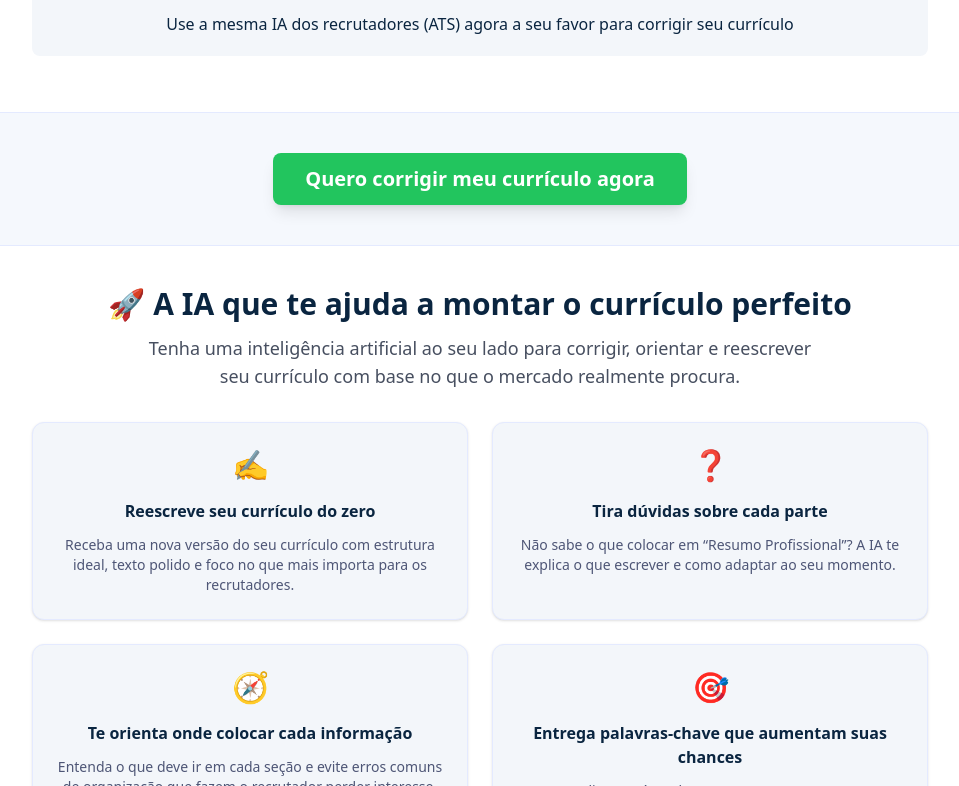
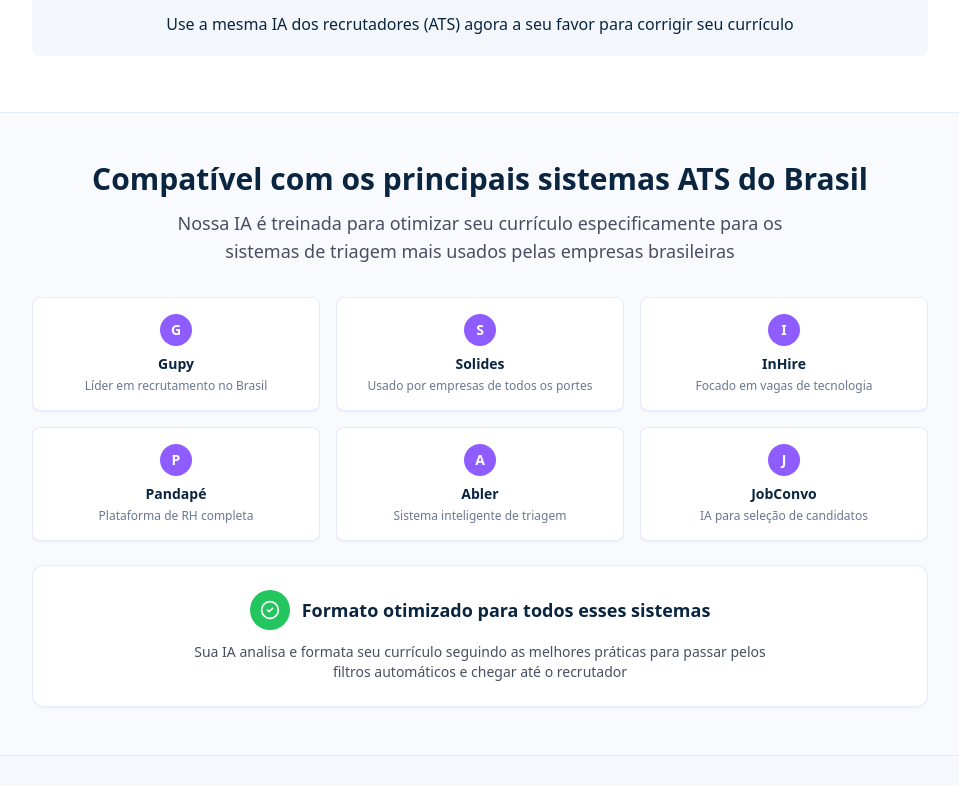
Before and after one commit to sellarim/resume-boost-landing-page, a React (Vite) app: page / in a window 1280 px wide. Shown: the part 914-1700 px from the top of the page, without its empty margins (160-1119 px from the left). Built offline with nearby package versions, Linux system fonts and the light colour scheme.

Commit message:
Add ATS section to page
Added a new section between "O que você vai receber" and "IA de Currículo" in `src/pages/Index.tsx`. This section highlights the main ATS platforms that the AI is compatible with, listing "Gupy", "Solides", "InHire", "Pandapé", "Abler", and "JobConvo".

```diff
--- a/src/pages/Index.tsx
+++ b/src/pages/Index.tsx
@@ -117,6 +117,53 @@ const Index = () => {
               </span>
             </div>
             {/* Removido: grupo no WhatsApp */}
+          </div>
+        </div>
+      </section>
+
+      {/* SEÇÃO ATS SUPORTADOS */}
+      <section className="w-full bg-[#f8fafd] py-12 px-4 border-b border-[#e4eaff]">
+        <div className="max-w-4xl mx-auto text-center">
+          <h2 className="text-2xl md:text-3xl font-bold text-[#0a2540] mb-3">
+            Compatível com os principais sistemas ATS do Brasil
+          </h2>
+          <p className="text-lg text-[#474f60] mb-8 max-w-2xl mx-auto">
+            Nossa IA é treinada para otimizar seu currículo especificamente para os sistemas de triagem mais usados pelas empresas brasileiras
+          </p>
+
+          <div className="grid grid-cols-2 md:grid-cols-3 gap-4 mb-6">
+            {[
+              { name: "Gupy", desc: "Líder em recrutamento no Brasil" },
+              { name: "Solides", desc: "Usado por empresas de todos os portes" },
+              { name: "InHire", desc: "Focado em vagas de tecnologia" },
+              { name: "Pandapé", desc: "Plataforma de RH completa" },
+              { name: "Abler", desc: "Sistema inteligente de triagem" },
+              { name: "JobConvo", desc: "IA para seleção de candidatos" }
+            ].map((ats, index) => (
+              <div key={index} className="bg-white rounded-lg p-4 shadow-sm border border-[#e4eaff] hover:shadow-md transition-shadow">
+                <div className="flex items-center justify-center mb-2">
+                  <div className="w-8 h-8 bg-[#8f5cff] rounded-full flex items-center justify-center">
+                    <span className="text-white font-bold text-sm">{ats.name.charAt(0)}</span>
+                  </div>
+                </div>
+                <h3 className="font-semibold text-[#0a2540] text-sm mb-1">{ats.name}</h3>
+                <p className="text-xs text-[#6b7791]">{ats.desc}</p>
+              </div>
+            ))}
+          </div>
+
+          <div className="bg-white rounded-xl p-6 shadow-sm border border-[#e4eaff]">
+            <div className="flex items-center justify-center gap-3 mb-3">
+              <div className="w-10 h-10 bg-[#22c55e] rounded-full flex items-center justify-center">
+                <CheckCircle2 size={20} className="text-white" />
+              </div>
+              <span className="text-lg font-semibold text-[#0a2540]">
+                Formato otimizado para todos esses sistemas
+              </span>
+            </div>
+            <p className="text-[#474f60] text-sm max-w-xl mx-auto">
+              Sua IA analisa e formata seu currículo seguindo as melhores práticas para passar pelos filtros automáticos e chegar até o recrutador
+            </p>
           </div>
         </div>
       </section>
```
